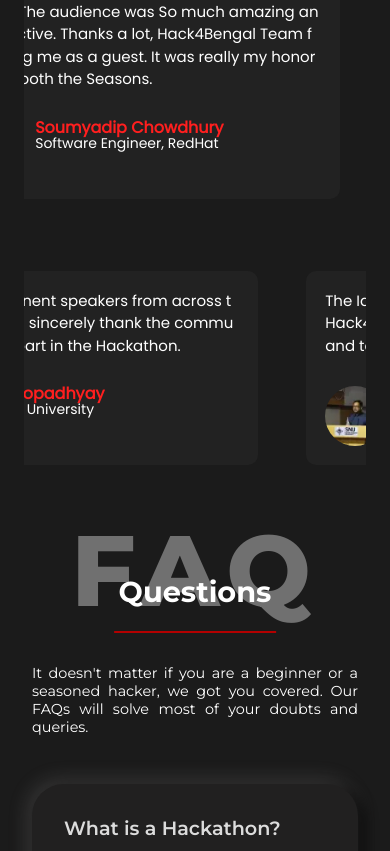
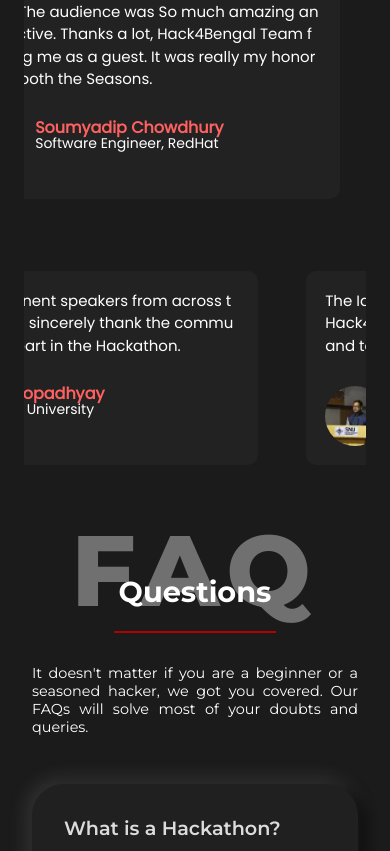
Before and after one commit to hack4bengal/s3, a React (Vite) app: page / in a window 390 px wide. Shown: the part 5201-6052 px from the top of the page. Built offline with nearby package versions, Linux system fonts and the light colour scheme.

Commit message:
testimonial colors updated

```diff
--- a/src/components/private/testimonials/Testimonials.scss
+++ b/src/components/private/testimonials/Testimonials.scss
@@ -54,6 +54,7 @@
 
             @media screen and (max-width: 576px) {
               font-size: 1rem;
+              color: #FF6161;
             }
           }
 
```
